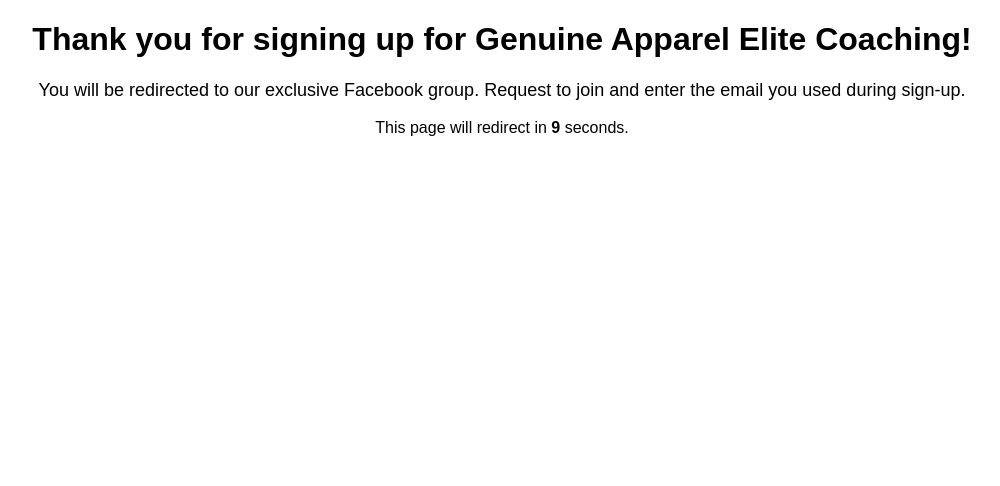
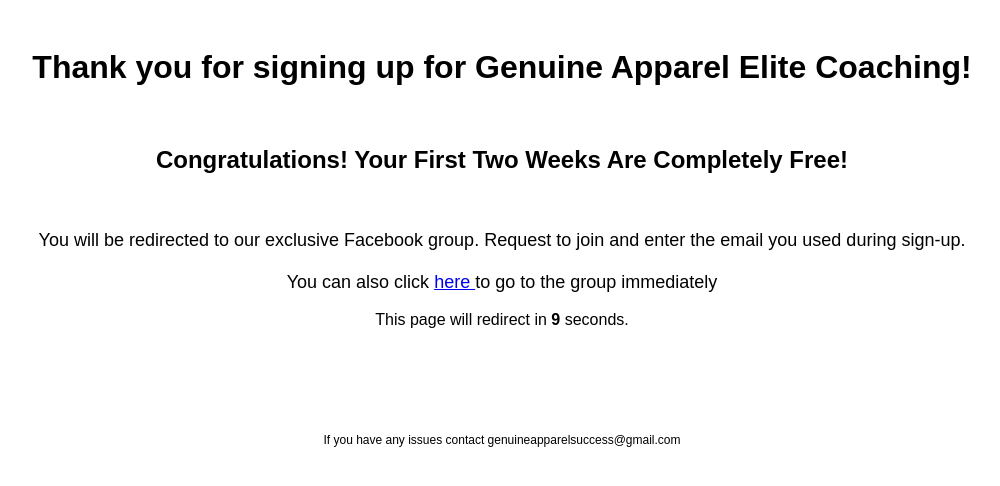
Before and after one commit to owenThurm/GenuineApparelFreeTrialTY, a plain HTML site: page index.html in a window 1280 px wide. Shown: the whole page, without its empty margins (138-1138 px from the left). Drawn offline with Linux system fonts and the light colour scheme.

Commit message:
Added direct link option, support email, free trial specification, and minor padding

```diff
--- a/index.html
+++ b/index.html
@@ -10,8 +10,18 @@
     <body>
       <div class="center">
           <h1>Thank you for signing up for Genuine Apparel Elite Coaching!</h1>
+
+          <br>
+
+          <h2>Congratulations! Your First Two Weeks Are Completely Free!</h2>
+
+          <br>
+
           <p class="p-text">
             You will be redirected to our exclusive Facebook group. Request to join and enter the email you used during sign-up.
+            <br>
+            <br>
+            You can also click <a href="https://www.facebook.com/groups/891004081306918/"> here </a> to go to the group immediately
           </p>
           <span id="timer"></span>
       </div>
@@ -32,6 +42,17 @@
         countDown();
       </script>
 
+      <br>
+      <br>
+      <br>
+      <br>
+
+      <div class="center">
+
+        <p class="support"> If you have any issues contact genuineapparelsuccess@gmail.com</p>
+
+      </div>
+
     </body>
 
 </html>
--- a/style.css
+++ b/style.css
@@ -1,4 +1,5 @@
 .center {
+  padding-top: 20px;
   text-align: center;
   font-family: Arial, Helvetica, sans-serif;
 }
@@ -6,3 +7,8 @@
 .p-text {
   font-size: 18px;
 }
+
+
+.support {
+	font-size: 12px;
+}
```
